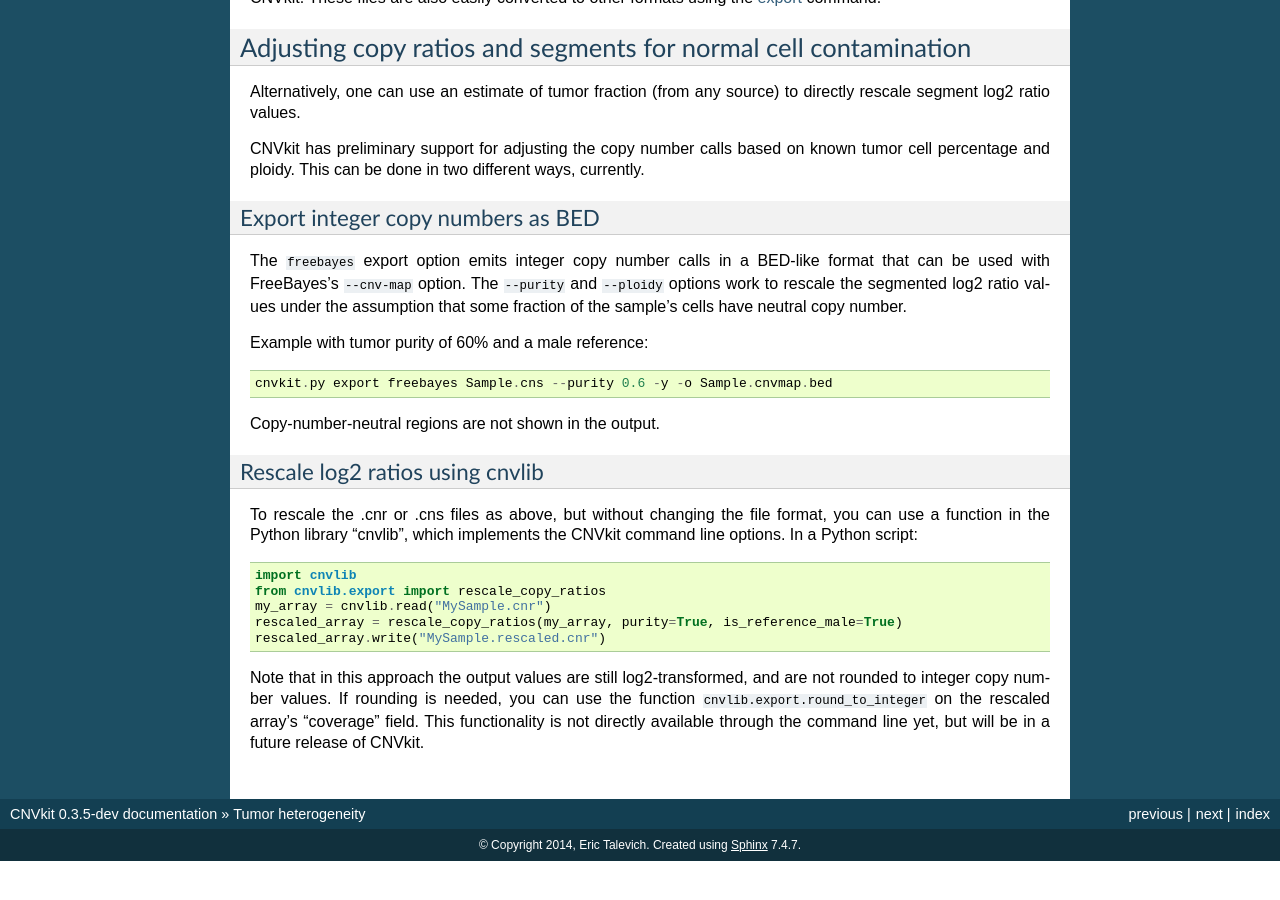
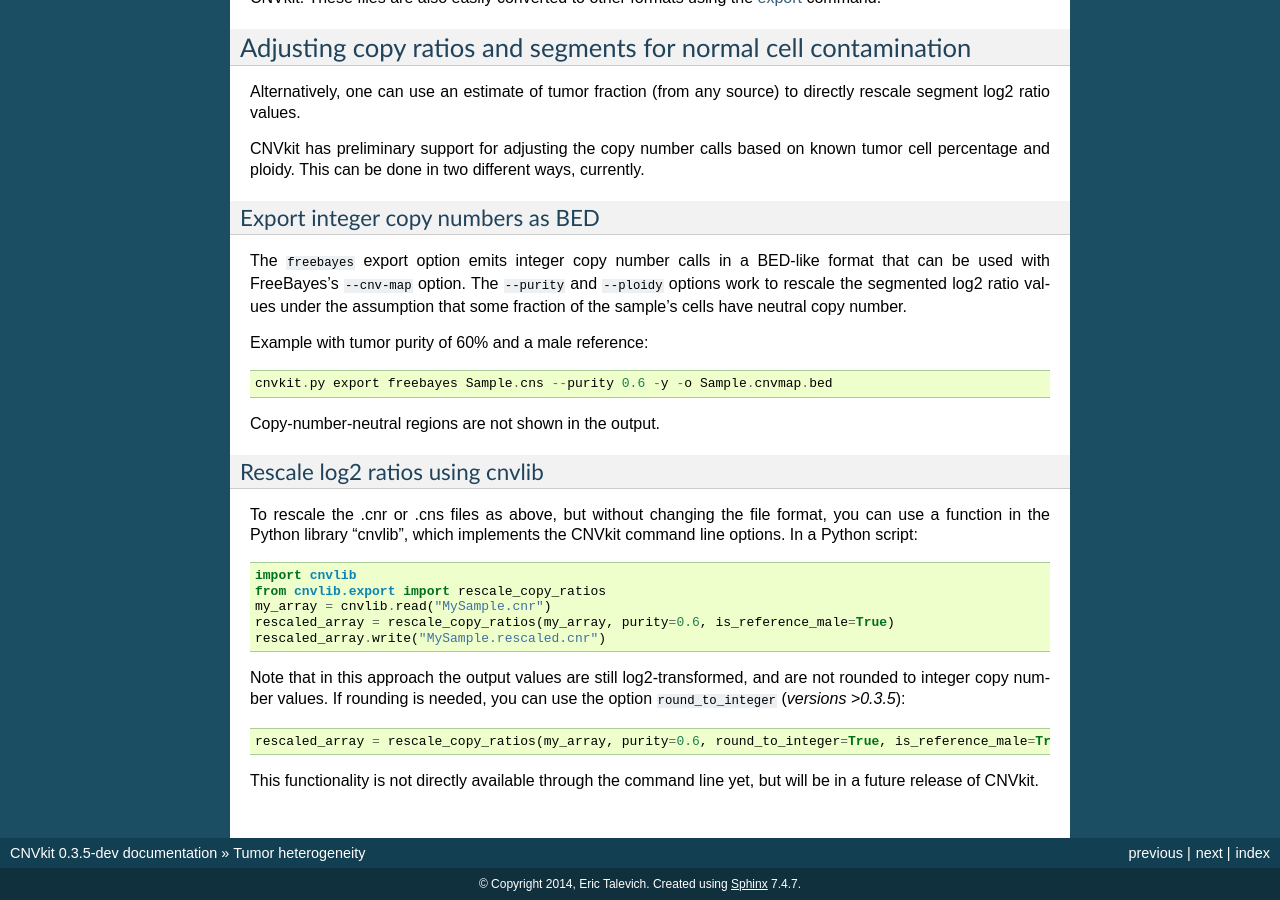
Before and after one commit to etal/cnvkit, a Sphinx documentation site: the page built from doc/heterogeneity.rst, in a window 1280 px wide and 900 px high, scrolled down 1008 px. Built offline with Sphinx 7.4.7, drawn with Linux system fonts in a browser that asks for light colours; before the commit the page ends 1869 px from its top, so only the background shows below that.

Commit message:
doc: fix example of rescaling copy ratios by purity

```diff
--- a/doc/heterogeneity.rst
+++ b/doc/heterogeneity.rst
@@ -100,11 +100,14 @@
     import cnvlib
     from cnvlib.export import rescale_copy_ratios
     my_array = cnvlib.read("MySample.cnr")
-    rescaled_array = rescale_copy_ratios(my_array, purity=True, is_reference_male=True)
+    rescaled_array = rescale_copy_ratios(my_array, purity=0.6, is_reference_male=True)
     rescaled_array.write("MySample.rescaled.cnr")
 
 Note that in this approach the output values are still log2-transformed, and are
 not rounded to integer copy number values. If rounding is needed, you can use
-the function ``cnvlib.export.round_to_integer`` on the rescaled array's "coverage"
-field. This functionality is not directly available through the command line
+the option ``round_to_integer`` (*versions >0.3.5*)::
+
+    rescaled_array = rescale_copy_ratios(my_array, purity=0.6, round_to_integer=True, is_reference_male=True)
+
+This functionality is not directly available through the command line
 yet, but will be in a future release of CNVkit.
```
